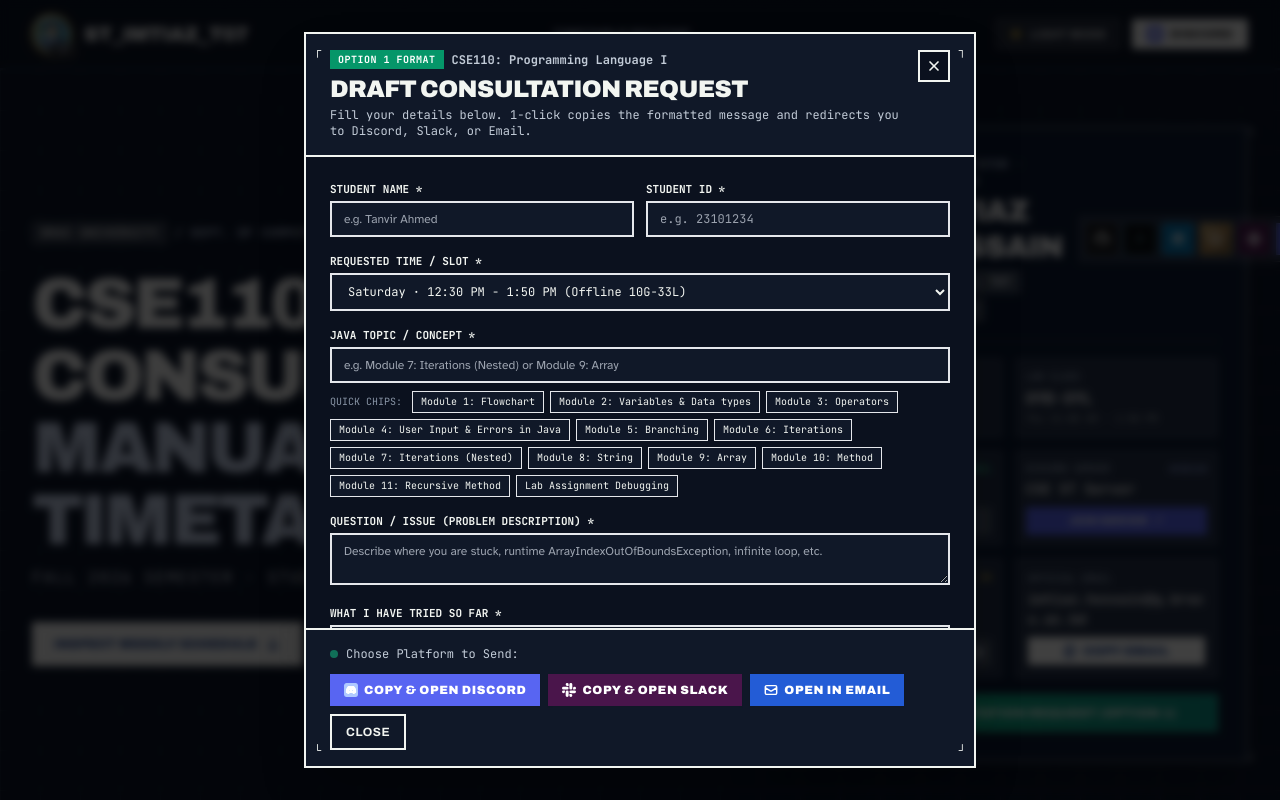
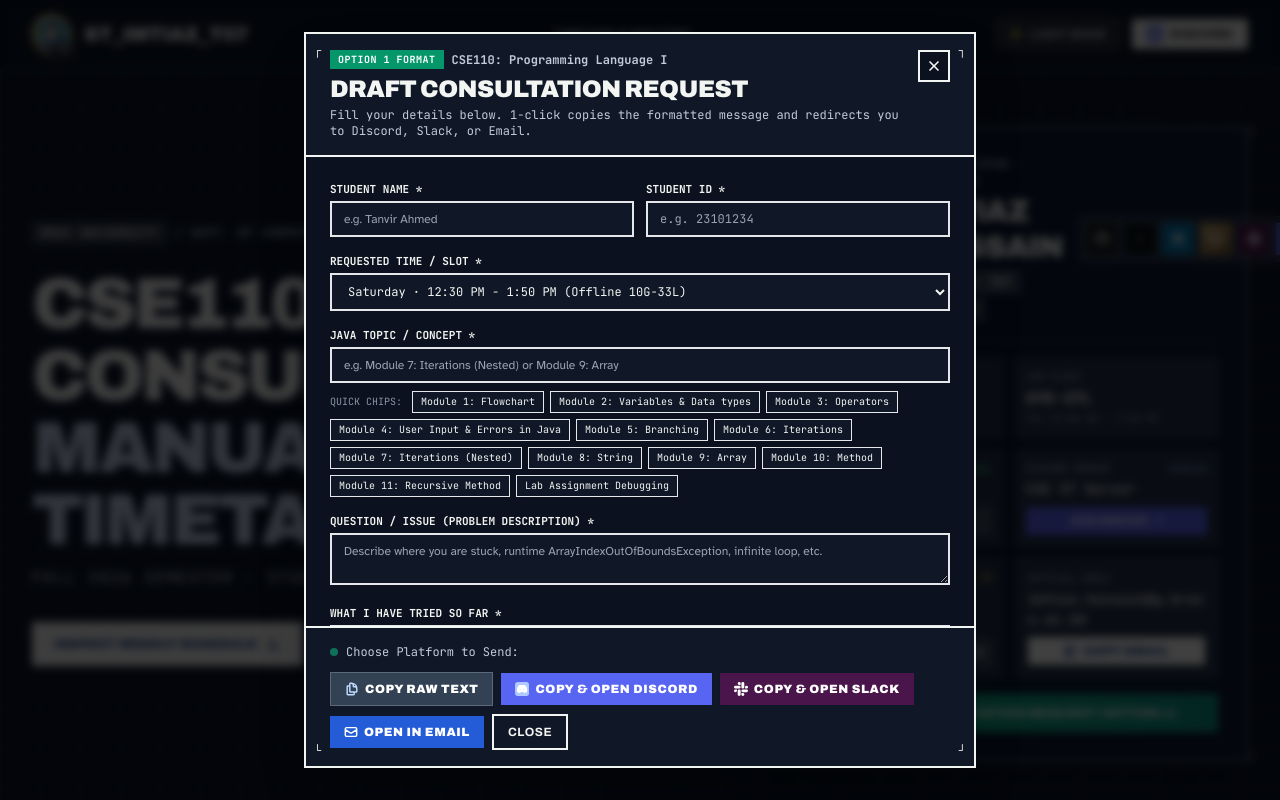
Before and after one commit to ImtiazHossain-Eshan/student-tutor-imtiaz-hossain-t07-bracu, a React (Vite) app: page / in a window 1280 px wide. Both pictures are taken after a click on the button "DRAFT CONSULTATION (OPTION 1)". Shown: the top 800 px of the page. Built offline with nearby package versions, Linux system fonts and the light colour scheme.

Commit message:
style: enhance visibility and styling of Copy Raw Text action button

```diff
--- a/src/App.tsx
+++ b/src/App.tsx
@@ -318,6 +318,7 @@ export default function App() {
   const [copiedEmail, setCopiedEmail] = useState(false);
   const [copiedDiscordId, setCopiedDiscordId] = useState(false);
   const [copiedSlackId, setCopiedSlackId] = useState(false);
+  const [copiedRawText, setCopiedRawText] = useState(false);
   const [copiedModalDiscordId, setCopiedModalDiscordId] = useState(false);
   const [copiedModalRoom, setCopiedModalRoom] = useState(false);
   const [mobileTab, setMobileTab] = useState<'cards' | 'table'>('cards');
@@ -370,7 +371,9 @@ export default function App() {
   const handleCopyOption1Text = () => {
     const text = generateOption1Message();
     navigator.clipboard.writeText(text);
+    setCopiedRawText(true);
     triggerToast('Copied Option 1 template to clipboard!');
+    setTimeout(() => setCopiedRawText(false), 2200);
   };
 
   const handleSendDiscord = () => {
@@ -1593,19 +1596,35 @@ export default function App() {
 
                 {/* Live Message Preview Box */}
                 <div>
-                  <div className="flex items-center justify-between mb-1">
-                    <span className="font-mono font-bold uppercase text-[11px] text-[var(--ink-2)]">
-                      Option 1 Live Output Preview
-                    </span>
+                  <div className="flex items-center justify-between mb-2">
+                    <div className="flex items-center gap-2">
+                      <span className="w-2 h-2 rounded-full bg-emerald-500 animate-pulse" />
+                      <span className="font-mono font-bold uppercase text-[11px] text-[var(--ink)]">
+                        Option 1 Live Output Preview
+                      </span>
+                    </div>
                     <button
                       type="button"
                       onClick={handleCopyOption1Text}
-                      className="text-[10px] font-mono font-bold uppercase text-[var(--blue)] hover:underline cursor-pointer"
+                      className="inline-flex items-center gap-1.5 px-3.5 py-1.5 rounded-xs font-display font-black text-xs uppercase tracking-wider bg-[#1d49a7] hover:bg-[#163a86] dark:bg-blue-600 dark:hover:bg-blue-500 text-white border-2 border-[#163a86] dark:border-blue-300 shadow-md active:scale-95 transition-all cursor-pointer"
+                      title="Copy raw formatted template to clipboard"
                     >
-                      Copy Raw Text
+                      {copiedRawText ? (
+                        <>
+                          <span className="w-2 h-2 rounded-full bg-emerald-400 animate-ping" />
+                          <span className="text-emerald-200">COPIED TO CLIPBOARD!</span>
+                        </>
+                      ) : (
+                        <>
+                          <svg className="w-3.5 h-3.5 text-blue-200" fill="none" viewBox="0 0 24 24" stroke="currentColor" strokeWidth={2.5}>
+                            <path strokeLinecap="round" strokeLinejoin="round" d="M15.75 17.25v3.375c0 .621-.504 1.125-1.125 1.125h-9.75a1.125 1.125 0 01-1.125-1.125V7.875c0-.621.504-1.125 1.125-1.125H6.75a9.06 9.06 0 011.5.124m7.5 10.376h3.375c.621 0 1.125-.504 1.125-1.125V11.25c0-4.46-3.243-8.161-7.5-8.876a9.06 9.06 0 00-1.5-.124H9.375c-.621 0-1.125.504-1.125 1.125v3.5m7.5 10.375H9.375a1.125 1.125 0 01-1.125-1.125v-9.25m12 6.625v-1.875a3.375 3.375 0 00-3.375-3.375h-1.5a1.125 1.125 0 01-1.125-1.125v-1.5a3.375 3.375 0 00-3.375-3.375H9.75" />
+                          </svg>
+                          <span>COPY RAW TEXT</span>
+                        </>
+                      )}
                     </button>
                   </div>
-                  <pre className="p-3 bg-[var(--paper-2)] border-2 border-[var(--ink)]/30 rounded-xs font-mono text-[11px] text-[var(--ink)] whitespace-pre-wrap leading-relaxed select-all overflow-x-auto">
+                  <pre className="p-3.5 bg-[var(--paper-2)] border-2 border-[var(--ink)]/40 rounded-xs font-mono text-[11px] text-[var(--ink)] whitespace-pre-wrap leading-relaxed select-all overflow-x-auto shadow-inner">
                     {generateOption1Message()}
                   </pre>
                 </div>
@@ -1619,6 +1638,18 @@ export default function App() {
                 </div>
 
                 <div className="flex flex-wrap items-center gap-2">
+                  {/* Copy Raw Text (Bottom Action Bar) */}
+                  <button
+                    type="button"
+                    onClick={handleCopyOption1Text}
+                    className="px-3.5 py-2 bg-[#163a86] hover:bg-[#122e6b] dark:bg-slate-700 dark:hover:bg-slate-600 text-white text-xs font-display font-black uppercase tracking-wider rounded-xs transition-all inline-flex items-center gap-1.5 shadow-sm active:scale-95 cursor-pointer border border-white/20"
+                  >
+                    <svg className="w-3.5 h-3.5 text-blue-200" fill="none" viewBox="0 0 24 24" stroke="currentColor" strokeWidth={2.5}>
+                      <path strokeLinecap="round" strokeLinejoin="round" d="M15.75 17.25v3.375c0 .621-.504 1.125-1.125 1.125h-9.75a1.125 1.125 0 01-1.125-1.125V7.875c0-.621.504-1.125 1.125-1.125H6.75a9.06 9.06 0 011.5.124m7.5 10.376h3.375c.621 0 1.125-.504 1.125-1.125V11.25c0-4.46-3.243-8.161-7.5-8.876a9.06 9.06 0 00-1.5-.124H9.375c-.621 0-1.125.504-1.125 1.125v3.5m7.5 10.375H9.375a1.125 1.125 0 01-1.125-1.125v-9.25m12 6.625v-1.875a3.375 3.375 0 00-3.375-3.375h-1.5a1.125 1.125 0 01-1.125-1.125v-1.5a3.375 3.375 0 00-3.375-3.375H9.75" />
+                    </svg>
+                    <span>{copiedRawText ? 'Copied Raw Text!' : 'Copy Raw Text'}</span>
+                  </button>
+
                   {/* Send via Discord */}
                   <button
                     type="button"
```
Also changed, not shown: public/showcase_composer.png, showcase_composer.png.
